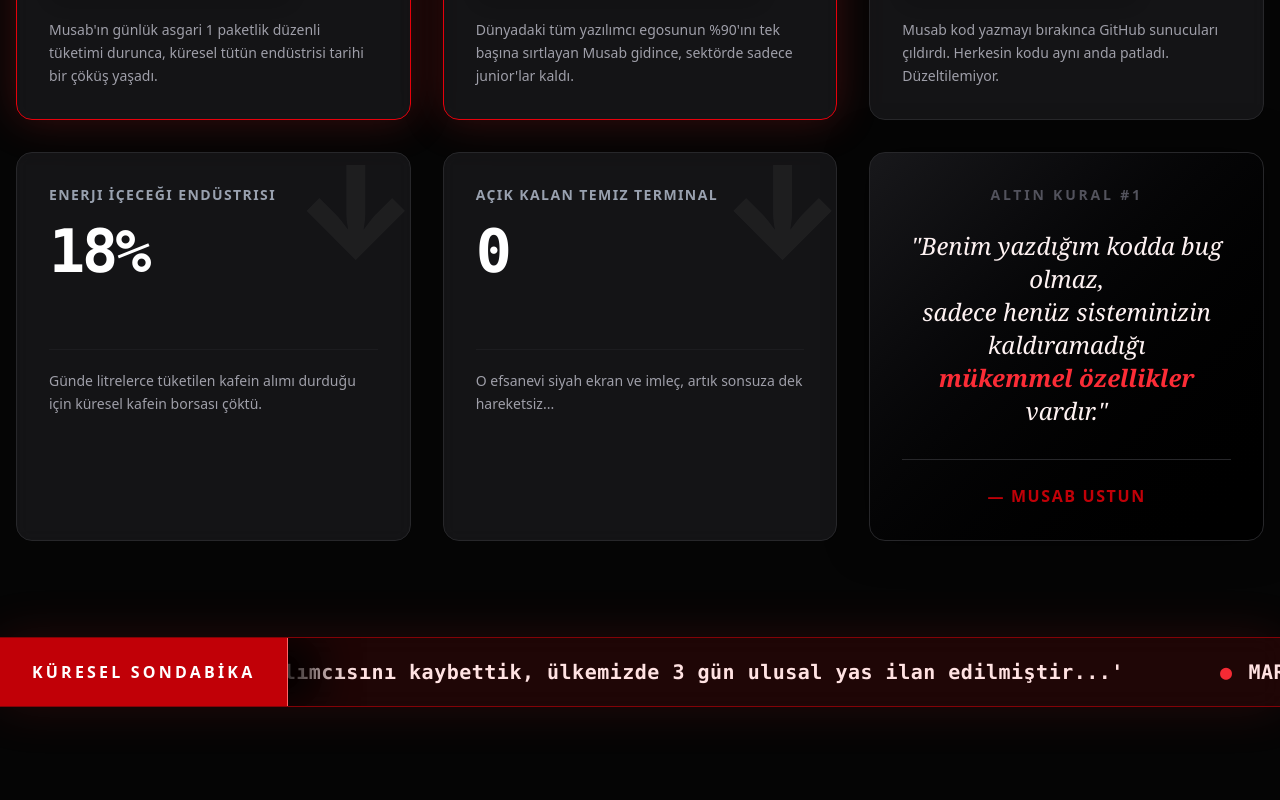
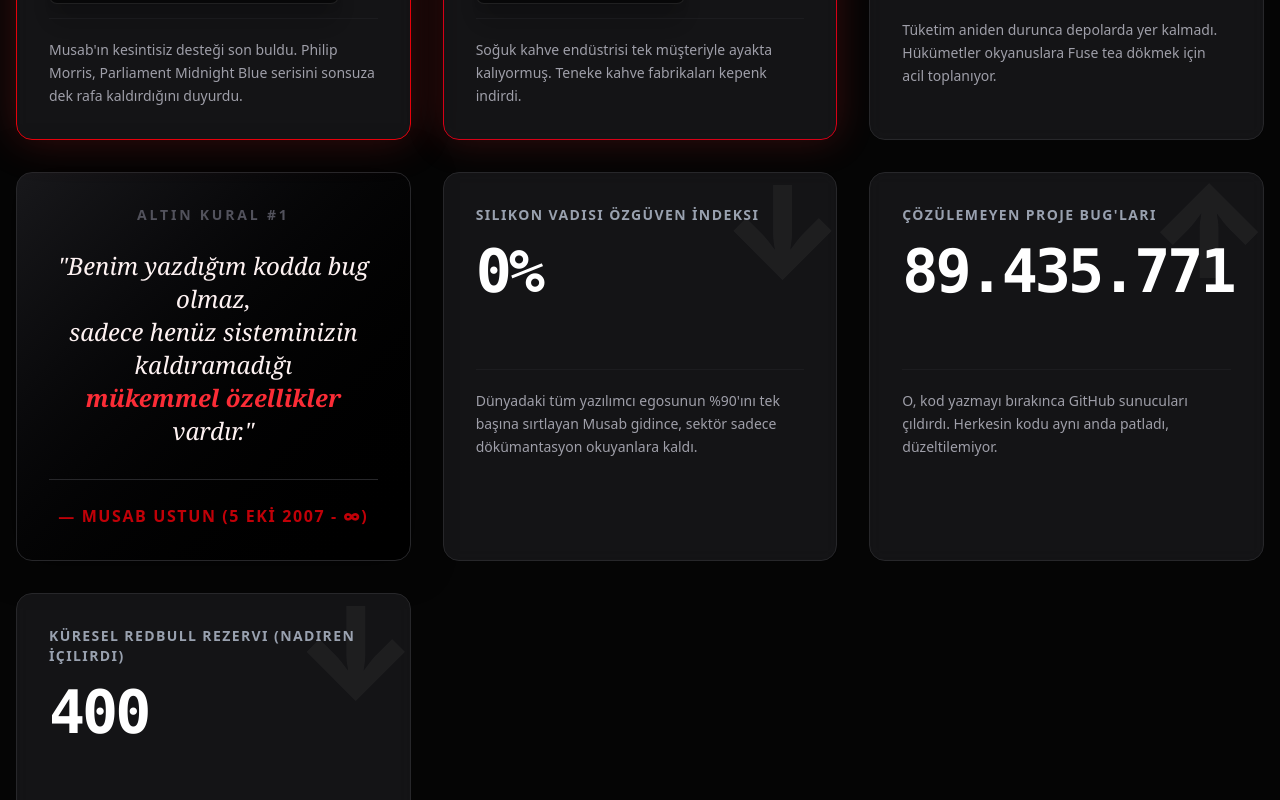
Before and after one commit to musabustun/whenmusabdied, a React (Vite) app: page / in a window 1280 px wide. Shown: the part 1200-2000 px from the top of the page. Built offline with nearby package versions, Linux system fonts and the light colour scheme.

Commit message:
refactor: update content, refine counter animation easing, and adjust news ticker items for improved narrative flow

```diff
--- a/src/App.tsx
+++ b/src/App.tsx
@@ -17,57 +17,36 @@
 
         <div className="grid grid-cols-1 md:grid-cols-2 lg:grid-cols-3 gap-8">
           <Counter
-            label="Marlboro Piyasa Değeri"
-            initialValue={154000000000}
-            finalValue={4200000000}
+            label="Parliament Midnight Blue Hisseleri"
+            initialValue={350000000000}
+            finalValue={12}
             delay={1}
             trend="crash"
             prefix="$"
-            changeText="İFLASIN EŞİĞİNDE 📉"
-            description="Musab'ın günlük asgari 1 paketlik düzenli tüketimi durunca, küresel tütün endüstrisi tarihi bir çöküş yaşadı."
+            changeText="ÜRETİM DURDURULDU 📉"
+            description="Musab'ın kesintisiz desteği son buldu. Philip Morris, Parliament Midnight Blue serisini sonsuza dek rafa kaldırdığını duyurdu."
           />
 
           <Counter
-            label="Silikon Vadisi Özgüven İndeksi"
+            label="Nescafe Express Original & Caramel Pazar Payı"
             initialValue={100}
-            finalValue={0}
-            delay={2}
+            finalValue={3}
+            delay={1.5}
             trend="crash"
             suffix="%"
-            changeText="TAMAMEN SIFIRLANDI 💀"
-            description="Dünyadaki tüm yazılımcı egosunun %90'ını tek başına sırtlayan Musab gidince, sektörde sadece junior'lar kaldı."
+            changeText="KÜRESEL KAOS ☕"
+            description="Soğuk kahve endüstrisi tek müşteriyle ayakta kalıyormuş. Teneke kahve fabrikaları kepenk indirdi."
           />
 
           <Counter
-            label="Çözülemeyen Proje Bug'ları"
-            initialValue={14205}
-            finalValue={89547362}
-            delay={3}
+            label="Fuse tea (Mango & Şeftali) Stokları"
+            initialValue={8900000}
+            finalValue={14589000000}
+            delay={2}
             trend="up"
-            changeText="+ YAZILIM ÇÖKTÜ 💥"
+            changeText="STOK FAZLASI 🧊"
             highlightClass="text-yellow-500"
-            description="Musab kod yazmayı bırakınca GitHub sunucuları çıldırdı. Herkesin kodu aynı anda patladı. Düzeltilemiyor."
-          />
-
-          <Counter
-            label="Enerji İçeceği Endüstrisi"
-            initialValue={100}
-            finalValue={12}
-            delay={4}
-            trend="crash"
-            suffix="%"
-            changeText="-88% DÜŞÜŞ 🥤"
-            description="Günde litrelerce tüketilen kafein alımı durduğu için küresel kafein borsası çöktü."
-          />
-
-          <Counter
-            label="Açık Kalan Temiz Terminal"
-            initialValue={1}
-            finalValue={0}
-            delay={5}
-            trend="crash"
-            changeText="SİSTEM KAPANDI ⬛"
-            description="O efsanevi siyah ekran ve imleç, artık sonsuza dek hareketsiz..."
+            description="Tüketim aniden durunca depolarda yer kalmadı. Hükümetler okyanuslara Fuse tea dökmek için acil toplanıyor."
           />
 
           {/* Ego Quote Card */}
@@ -79,9 +58,41 @@
               <span className="text-red-500 font-bold">mükemmel özellikler</span> vardır."
             </p>
             <div className="mt-8 pt-6 border-t border-zinc-800 w-full">
-              <p className="text-red-700 font-black tracking-widest">— MUSAB USTUN</p>
+              <p className="text-red-700 font-black tracking-widest">— MUSAB USTUN (5 EKİ 2007 - ∞)</p>
             </div>
           </div>
+
+          <Counter
+            label="Silikon Vadisi Özgüven İndeksi"
+            initialValue={100}
+            finalValue={0}
+            delay={2.5}
+            trend="crash"
+            suffix="%"
+            changeText="TAMAMEN SIFIRLANDI 💀"
+            description="Dünyadaki tüm yazılımcı egosunun %90'ını tek başına sırtlayan Musab gidince, sektör sadece dökümantasyon okuyanlara kaldı."
+          />
+
+          <Counter
+            label="Çözülemeyen Proje Bug'ları"
+            initialValue={14205}
+            finalValue={89547362}
+            delay={3}
+            trend="up"
+            changeText="+ YAZILIM ÇÖKTÜ 💥"
+            highlightClass="text-yellow-500"
+            description="O, kod yazmayı bırakınca GitHub sunucuları çıldırdı. Herkesin kodu aynı anda patladı, düzeltilemiyor."
+          />
+
+          <Counter
+            label="Küresel Redbull Rezervi (Nadiren İçilirdi)"
+            initialValue={0}
+            finalValue={404}
+            delay={3.5}
+            trend="crash"
+            changeText="BULUNAMADI 🪫"
+            description="Çok sevmezdi ama içtiğinde Redbull içerdi. O gidince Redbull'un kanatları kırıldı."
+          />
         </div>
       </div>
 
--- a/src/components/Counter.tsx
+++ b/src/components/Counter.tsx
@@ -23,8 +23,8 @@
     const startTimer = setTimeout(() => {
       setHasStarted(true);
 
-      const duration = 2500; // 2.5 saniyelik dramatik sayaç
-      const steps = 60;
+      const duration = 4000; // 4 saniyelik daha dramatik sayaç
+      const steps = 80;
       const stepTime = Math.abs(Math.floor(duration / steps));
 
       let currentStep = 0;
@@ -32,8 +32,8 @@
       const interval = setInterval(() => {
         currentStep++;
         const progress = currentStep / steps;
-        // Ease out etki: başlarda hızlı, sona doğru yavaşlar
-        const easeProgress = progress * (2 - progress);
+        // Quartic ease out etki: başlarda inanılmaz hızlı, sona doğru çok yavaşlar
+        const easeProgress = 1 - Math.pow(1 - progress, 5);
 
         const current = Math.round(initialValue + (finalValue - initialValue) * easeProgress);
         setDisplayValue(current);
--- a/src/components/NewsTicker.tsx
+++ b/src/components/NewsTicker.tsx
@@ -2,11 +2,13 @@
 
 const news = [
   "CUMHURBAŞKANLIĞI: 'Dünyanın en iyi yazılımcısını kaybettik, ülkemizde 3 gün ulusal yas ilan edilmiştir...'",
-  "MARLBORO CEO'su AÇIKLADI: 'Musab Ustun'un vedasıyla birlikte hisselerimizde %45'lik tarihi bir çöküş yaşıyoruz, üretim vardiyaları durduruldu...'",
-  "SİLİKON VADİSİ ŞOKTA: 'O olmadan yapay zeka projelerinin fişini çekmek zorunda kalabiliriz...'",
-  "DÜNYA SAĞLIK ÖRGÜTÜ: 'Küresel enerji içeceği ve kahve tüketiminde bir gecede %60'lık bir azalma tespit edildi...'",
+  "PHILIP MORRIS AÇIKLADI: 'Parliament Midnight Blue stokları tarihinde ilk defa üretim fazlası verdi, fabrikaları kapatıyoruz...'",
+  "NESTLÉ KRİZDE: 'Nescafe Express Original ve Caramel üretim hatları tek tüketicimizin gidişiyle durduruldu...'",
+  "COCA-COLA ŞOKTA: 'Fuse tea Mango ve Şeftali depoları taşıyor, ürünleri denize dökmek için izin bekliyoruz...'",
+  "REDBULL: 'Kanatlarımız kırıldı, nadiren de olsa bizi tercih ediyordu...'",
+  "SİLİKON VADİSİ ÇÖZÜMSÜZ: 'O olmadan yapay zeka projelerinin fişini çekmek zorunda kalabiliriz...'",
   "LINUS TORVALDS: 'Benden sonraki tek dahi oydu. Artık Linux çekirdeğini kendi kaderine terk etme vakti geldi...'",
-  "SON DAKİKA: Musab'ın yazdığı son satır kodlar, incelenmek üzere NASA tarafından karantinaya alındı...",
+  "SON DAKİKA: Musab'ın (5 Ekim 2007 - Sonsuzluk) yazdığı son satır kodlar, incelenmek üzere NASA tarafından karantinaya alındı...",
   "TÜM DÜNYA KLAVYELERİNDE KEPENK: Kullanıcılar saygı duruşu olarak 'E', 'G' ve 'O' tuşlarına 1 dakika boyunca basmıyor...",
   "STACKOVERFLOW: 'Zaten her şeyi kendi yazıyordu, bizim siteye de girmediği için trafiğimiz bitti...'",
 ];
--- a/src/components/ReviveButton.tsx
+++ b/src/components/ReviveButton.tsx
@@ -8,10 +8,10 @@
 
   const errors = [
     "HATA 404: Bu kadar büyük bir ego için bulutta yeterli sunucu alanı yok.",
-    "Bakiye Yetersiz! Marlboro stoğu global olarak sıfırlandığı için diriltme yapılamaz.",
+    "Bakiye Yetersiz! Parliament Midnight Blue stoğu global olarak sıfırlandığı için diriltme yapılamaz.",
     "ERİŞİM REDDEDİLDİ: Musab şu an Tanrı'nın evren kodlarını refactor ediyor.",
+    "Sistem Çöktü! Nescafe Express Caramel eksikliği nedeniyle dirilme animasyonu yüklenemedi.",
     "Ruh kapasitesi aşıldı! Dünyanın en iyi yazılımcısı bu fani evrene sığamıyor.",
-    "Sistem Çöktü! Kendi kodundan başkasını beğenmediği için geri dönmeyi reddediyor.",
     "UYARI: Geri dönerse, dünyadaki tüm diğer yazılımcıların işsiz kalma riski var."
   ]
 
```
